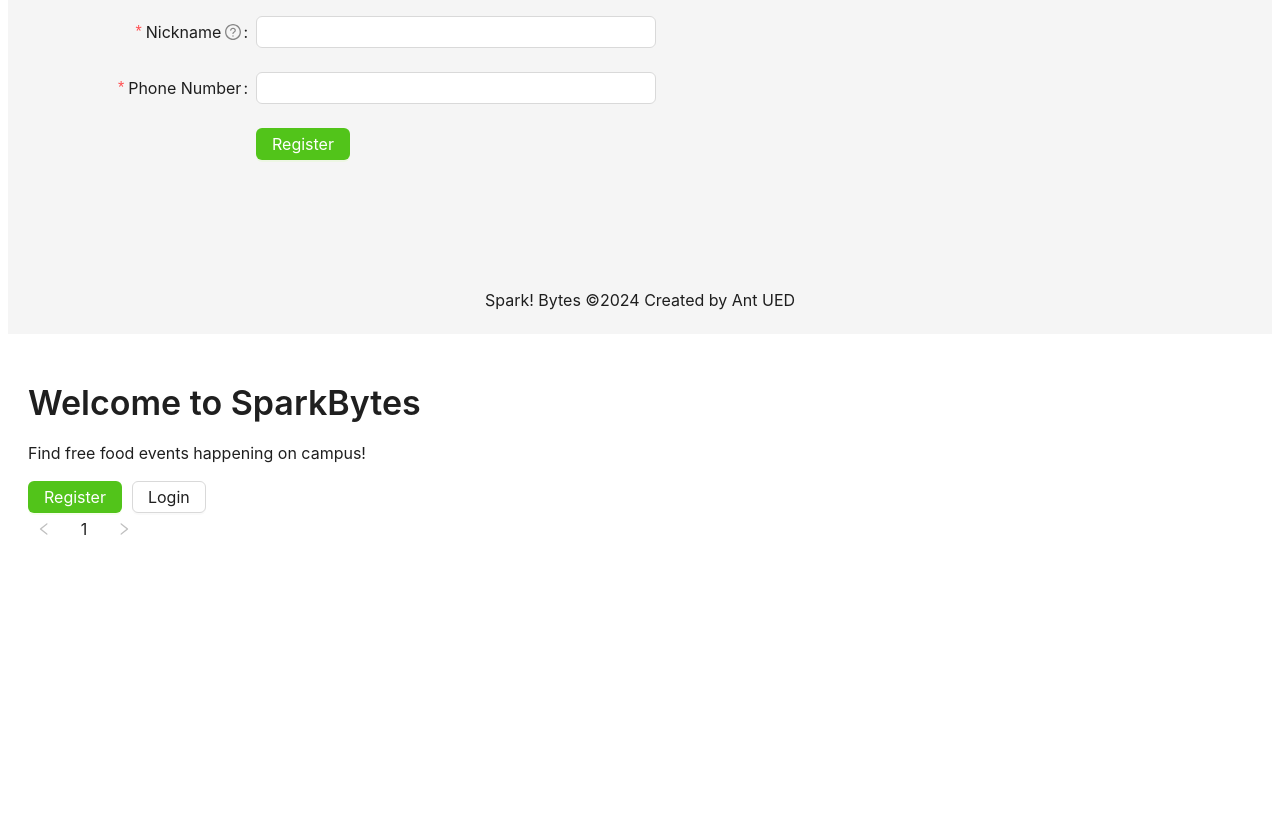
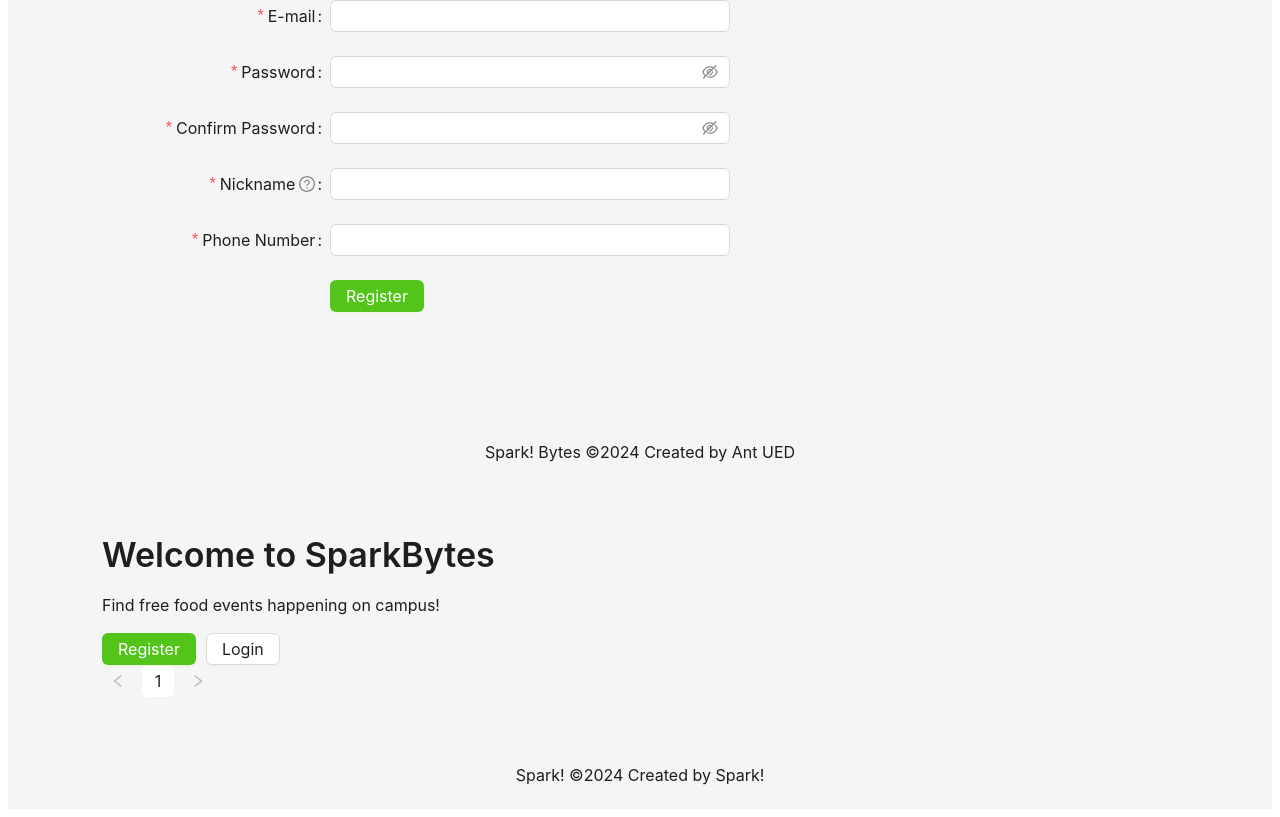
Before and after one commit to Hengsheng-Liu/CS391, a Next.js app in the folder client/: page / in a window 1280 px wide. Shown: the part 474-1291 px from the top of the page. Before the commit the page ends 1047 px from the top, so only its background shows below. Built offline with nearby package versions, Linux system fonts and the light colour scheme; no server answers.

Commit message:
feat: add layout from hw5 and update app to implement layout

```diff
--- a/client/src/layout/layout.tsx
+++ b/client/src/layout/layout.tsx
@@ -0,0 +1,26 @@
+"use client";
+import React from "react";
+import { Layout } from "antd";
+import CustomHeader from "./header";
+const { Content, Footer } = Layout;
+//You'll need to edit this component
+const LayoutComponent = ({ children }: { children: React.ReactNode }) => {
+  return (
+    <Layout className="layout" style={{ minHeight: "100vh" }}>
+      <CustomHeader />
+      <Content style={{ padding: "0 50px", marginTop: 64 }}>
+        <div
+          className="site-layout-content"
+          style={{ padding: 24, minHeight: 380, height: "100%" }}
+        >
+          {children}
+        </div>
+      </Content>
+      <Footer style={{ textAlign: 'center' }}>
+        Spark! ©{new Date().getFullYear()} Created by Spark!
+      </Footer>
+    </Layout>
+  );
+};
+
+export default LayoutComponent;
--- a/client/src/pages/_app.tsx
+++ b/client/src/pages/_app.tsx
@@ -1,11 +1,15 @@
 import React from "react";
 import { ConfigProvider } from "antd";
 import type { AppProps } from "next/app";
+
 import theme from "@/theme/themeConfig";
+import LayoutComponent from "@/layout/layout";
 
 const App = ({ Component, pageProps }: AppProps) => (
   <ConfigProvider theme={theme}>
-    <Component {...pageProps} />
+    <LayoutComponent>
+      <Component {...pageProps} />
+    </LayoutComponent>
   </ConfigProvider>
 );
 
```
